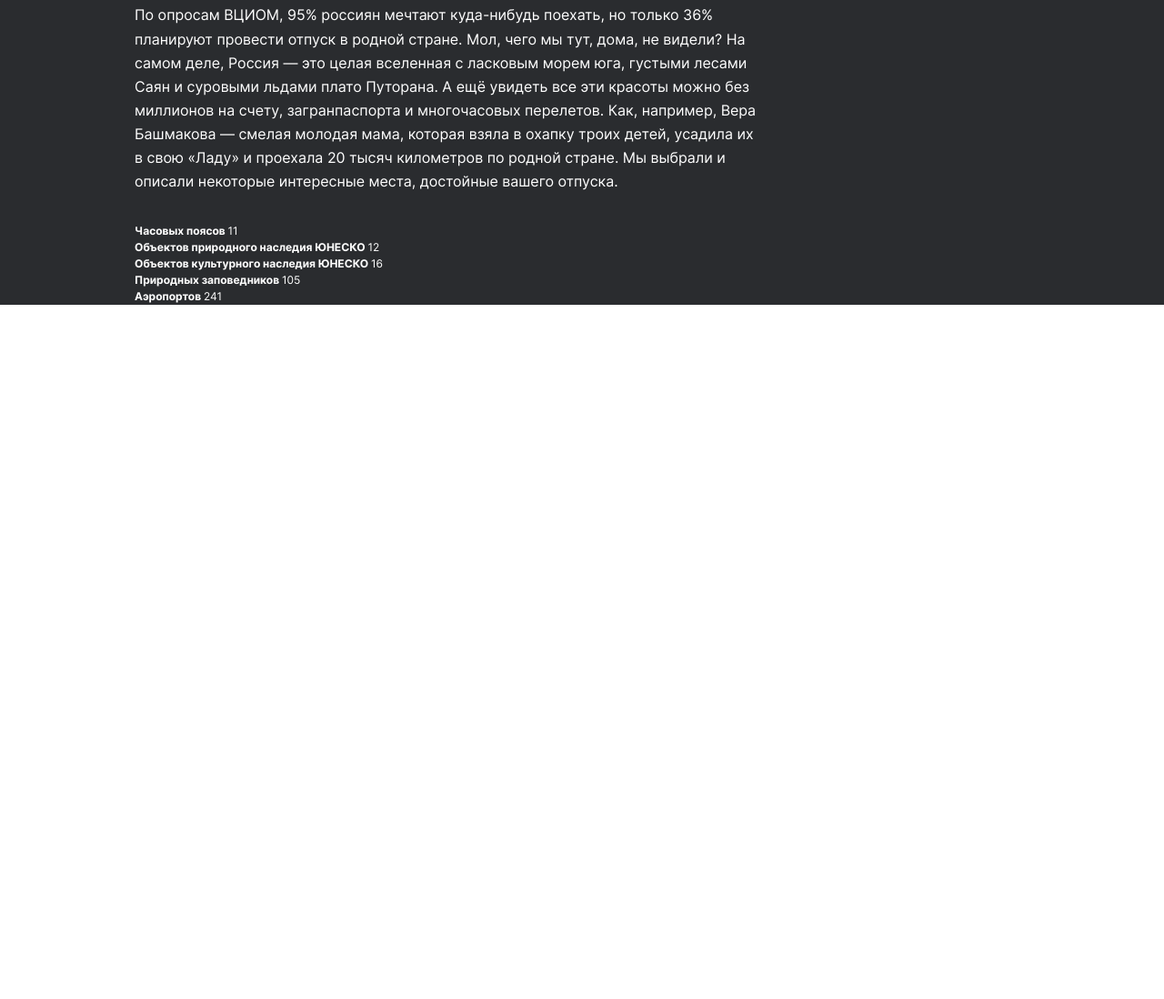
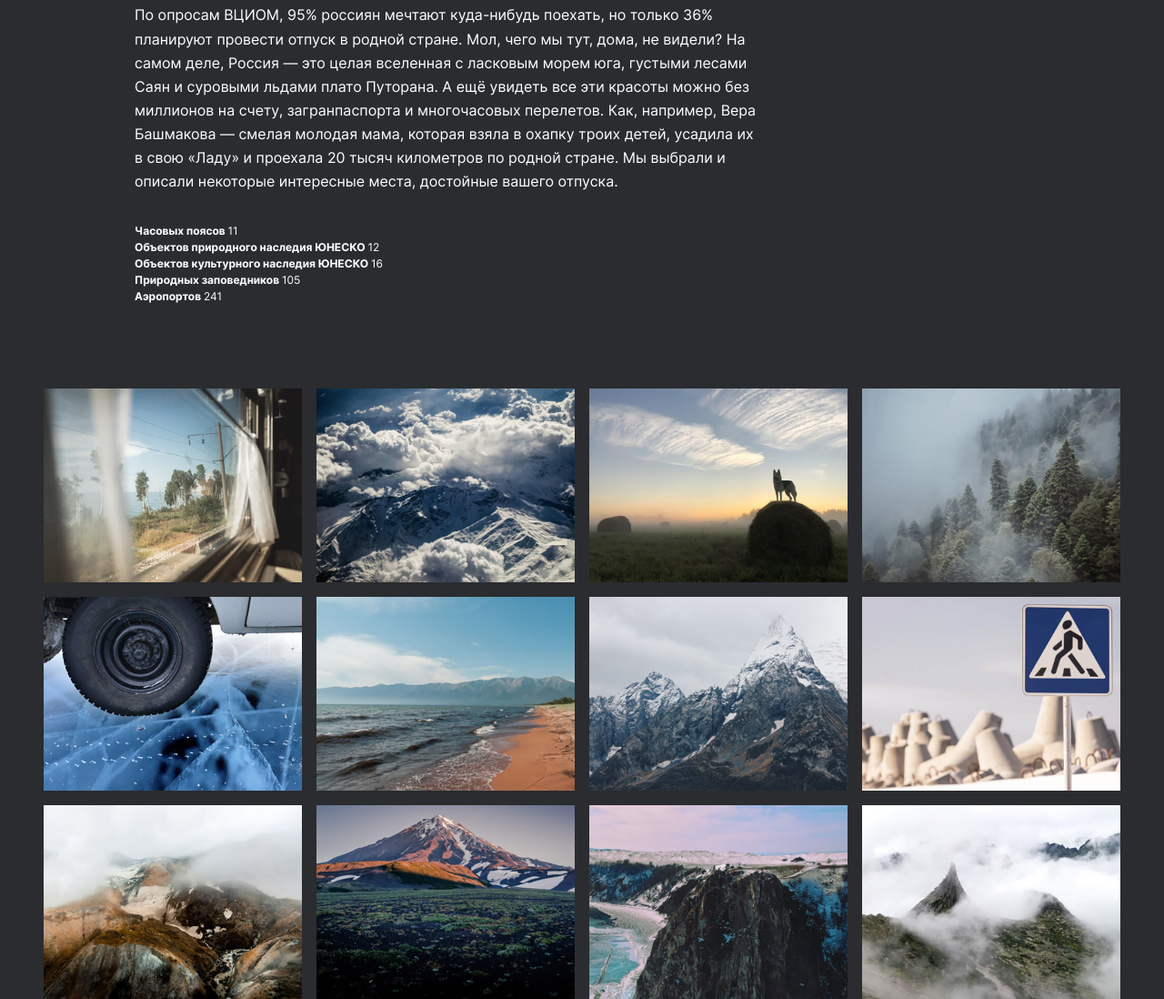
Before and after one commit to DmitriyMGN/russian-travel, a plain HTML site: page index.html in a window 1280 px wide. Shown: the part 1319-2417 px from the top of the page at 91% size. Before the commit the page ends 1654 px from the top, so only its background shows below. Drawn offline with Linux system fonts and the light colour scheme.

Commit message:
Подготовлен блок photo-grid под адаптив

```diff
--- /dev/null
+++ b/blocks/photo-grid/__image/photo-grid__image.css
@@ -0,0 +1,26 @@
+.photo-grid__image {
+  max-width: 284px;
+  max-height: 213px;
+  display: block;
+}
+
+@media screen and (max-width:1024px) {
+  .photo-grid__image {
+    max-width: 300px;
+    max-height: 225px;
+  }
+}
+
+@media screen and (max-width:768px) {
+  .photo-grid__image {
+    max-width: 352px;
+    max-height: 264px;
+  }
+}
+
+@media screen and (max-width:320px) {
+  .photo-grid__image {
+    max-width: 288px;
+    max-height: 216px;
+  }
+}
--- /dev/null
+++ b/blocks/photo-grid/__item/photo-grid__item.css
@@ -0,0 +1,4 @@
+.photo-grid__item {
+  margin: 0;
+  padding: 0;
+}
--- /dev/null
+++ b/blocks/photo-grid/__list/photo-grid__list.css
@@ -0,0 +1,43 @@
+.photo-grid__list {
+  margin: 0;
+  padding: 0;
+  list-style: none;
+  display: grid;
+  grid-template-columns: repeat(4, 1fr);
+  grid-template-rows: repeat(3, 1fr);
+  column-gap: 16px;
+  row-gap: 16px;
+}
+
+
+@media screen and (max-width:1024px) {
+  .photo-grid__list {
+    grid-template-columns: repeat(3, 1fr);
+    grid-template-rows: repeat(4, 1fr);
+    column-gap: 14px;
+    row-gap: 14px;
+  }
+}
+
+@media screen and (max-width:768px) {
+  .photo-grid__list {
+    grid-template-columns: repeat(2, 1fr);
+    grid-template-rows: repeat(6, 1fr);
+    column-gap: 16px;
+    row-gap: 16px;
+  }
+}
+
+@media screen and (max-width:767px) {
+  .photo-grid__list {
+    grid-template-columns: repeat(auto-fill, minmax(100px, 200px));
+  }
+}
+
+@media screen and (max-width:320px) {
+  .photo-grid__list {
+    grid-template-columns: 1fr;
+    grid-template-rows: repeat(12, 1fr);
+    row-gap: 12px;
+  }
+}
--- /dev/null
+++ b/blocks/photo-grid/photo-grid.css
@@ -0,0 +1,24 @@
+.photo-grid {
+  max-width: 1184px;
+  margin: 92px 48px 0;
+}
+
+@media screen and (max-width:1024px) {
+  .photo-grid {
+    max-width: 928px;
+  }
+}
+
+@media screen and (max-width:768px) {
+  .photo-grid {
+    max-width: 720px;
+    margin: 88px 24px 0;
+  }
+}
+
+@media screen and (max-width:320px) {
+  .photo-grid {
+    max-width: 288px;
+    margin: 64px 16px 0;
+  }
+}
--- a/index.html
+++ b/index.html
@@ -42,6 +42,58 @@
         <li>Аэропортов <span class="intro__item-number">241</span></li>
       </ul>
     </section>
+    <section class="photo-grid">
+      <ul class="photo-grid__list">
+        <li class="photo-grid__item">
+          <img src="./images/photo-grid-train.jpg" alt="Фото в поезде"
+          class="photo-grid__image">
+        </li>
+        <li class="photo-grid__item">
+          <img src="./images/photo-grid-atharva-tulsi.jpg" alt="Фото в Тулси"
+          class="photo-grid__image">
+        </li>
+        <li class="photo-grid__item">
+          <img src="./images/photo-grid-tuman.jpg" alt="Фото в тумане"
+          class="photo-grid__image">
+        </li>
+        <li class="photo-grid__item">
+          <img src="./images/photo-grid-sochi.jpg" alt="Фото в Сочи"
+          class="photo-grid__image">
+        </li>
+        <li class="photo-grid__item">
+          <img src="./images/photo-grid-arisa.jpg" alt="Фото в Аризе"
+          class="photo-grid__image">
+        </li>
+        <li class="photo-grid__item">
+          <img src="./images/photo-grid-baikal.jpg" alt="Фото в пляжа на Байкале"
+          class="photo-grid__image">
+        </li>
+        <li class="photo-grid__item">
+          <img src="./images/photo-grid-elbrus.jpg" alt="Фото на Эльбрусе"
+          class="photo-grid__image">
+        </li>
+        <li class="photo-grid__item">
+          <img src="./images/photo-grid-kondratiev.jpg" alt="Фото с дорожным знаком"
+          class="photo-grid__image">
+        </li>
+        <li class="photo-grid__item">
+          <img src="./images/photo-grid-kamchatka-1.jpg" alt="Фото тумана на Камчатке"
+          class="photo-grid__image">
+        </li>
+        <li class="photo-grid__item">
+          <img src="./images/photo-grid-kamchatka-2.jpg" alt="Фото горы на Камчатке"
+          class="photo-grid__image">
+        </li>
+        <li class="photo-grid__item">
+          <img src="./images/photo-grid-baikal-2.jpg" alt="Фото гор на Байкале"
+          class="photo-grid__image">
+        </li>
+        <li class="photo-grid__item">
+          <img src="./images/photo-grid-ergaki.jpg" alt="Фото в Ергаки"
+          class="photo-grid__image">
+        </li>
+      </ul>
+    </section>
   </div>
 </body>
 </html>
--- a/pages/index.css
+++ b/pages/index.css
@@ -15,3 +15,7 @@
 @import url(../blocks/intro/__text/intro__text.css);
 @import url(../blocks/intro/__list/intro__list.css);
 @import url(../blocks/intro/__item-number/intro__item-number.css);
+@import url(../blocks/photo-grid/photo-grid.css);
+@import url(../blocks/photo-grid/__list/photo-grid__list.css);
+@import url(../blocks/photo-grid/__item/photo-grid__item.css);
+@import url(../blocks/photo-grid/__image/photo-grid__image.css);
```
